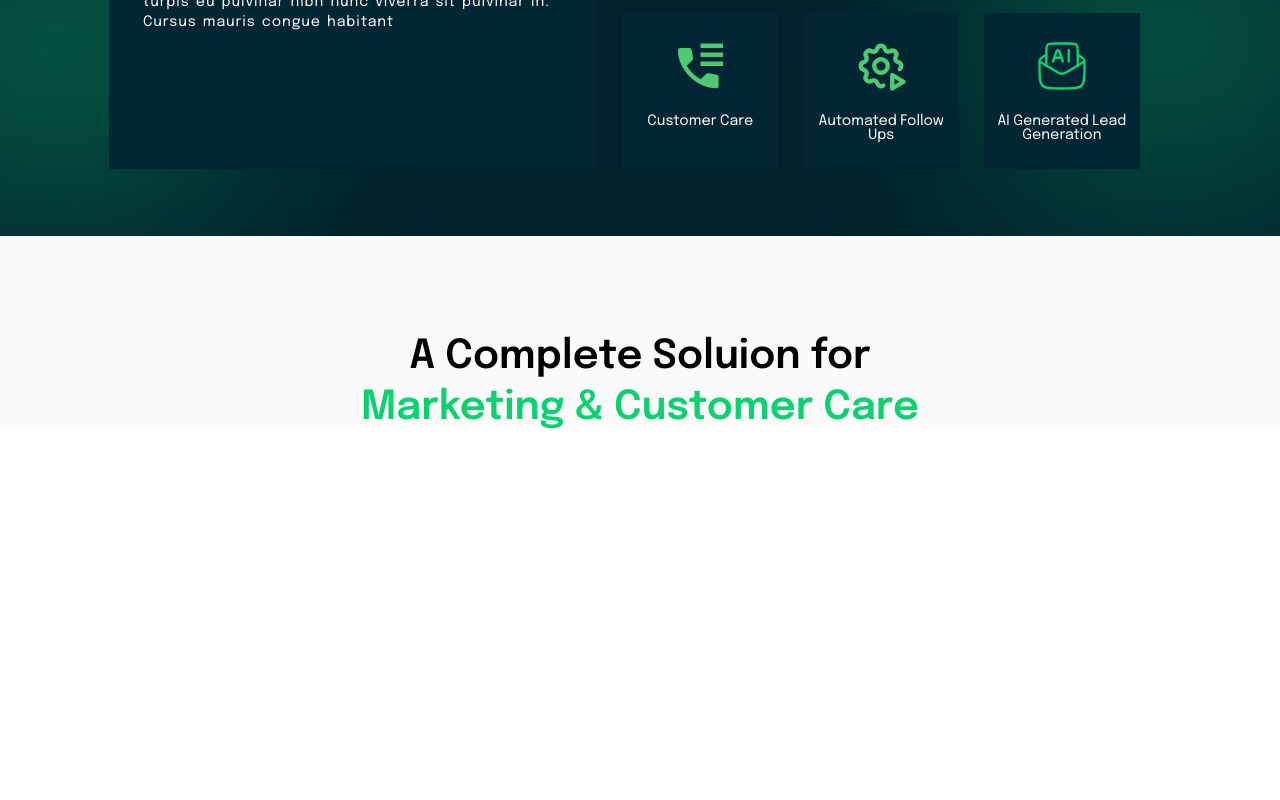
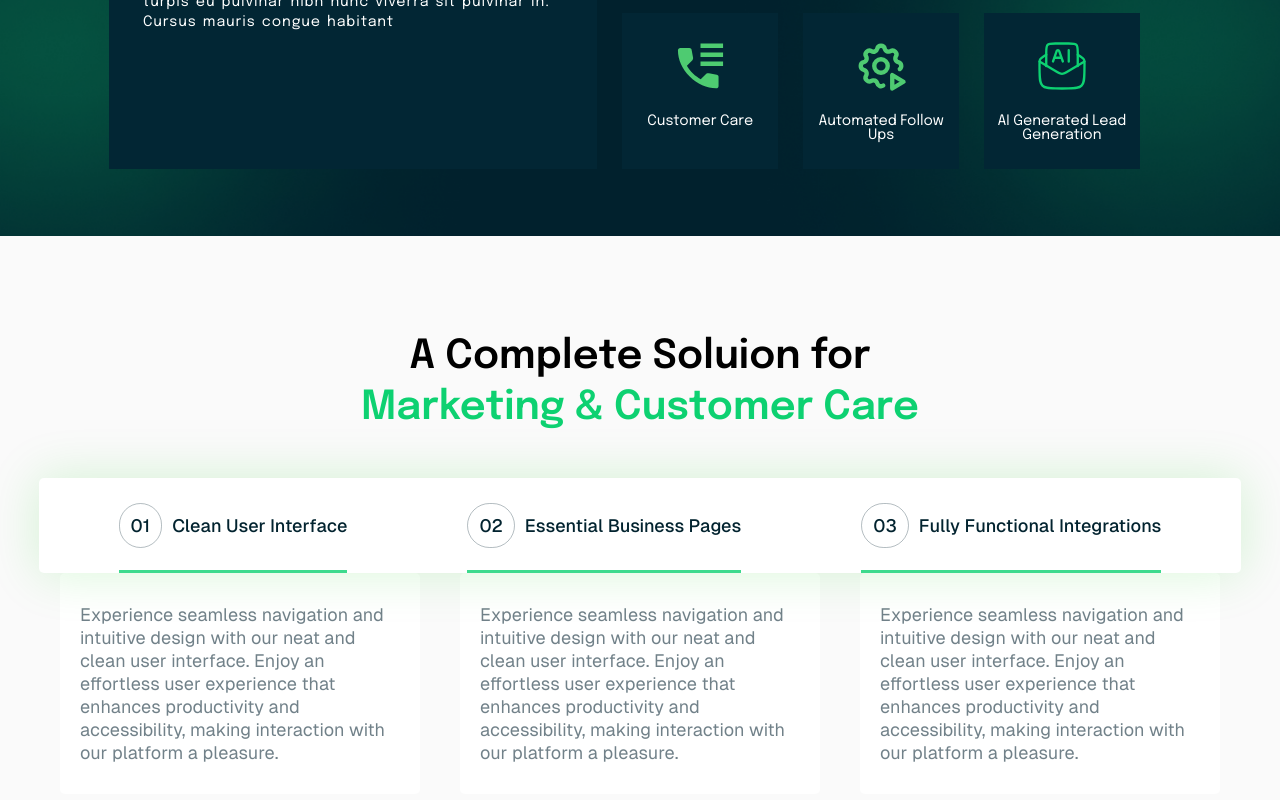
Before and after one commit to Aditya-0712/Reybot, a React (Create React App) app: page / in a window 1280 px wide. Shown: the part 1322-2122 px from the top of the page. Before the commit the page ends 1750 px from the top, so only its background shows below. Built offline with nearby package versions, Linux system fonts and the light colour scheme.

Commit message:
section 4(px)

```diff
--- /dev/null
+++ b/src/Landing Page/components/section4/HeaderCard.jsx
@@ -0,0 +1,13 @@
+import "./headercard.css";
+
+function HeaderCard(){
+    return (
+        <div className="headercard">
+            <div><p>01</p><p>Clean User Interface</p></div>
+            <div><p>02</p><p>Essential Business Pages</p></div>
+            <div><p>03</p><p>Fully Functional Integrations</p></div>
+        </div>
+    );
+}
+
+export default HeaderCard;
--- /dev/null
+++ b/src/Landing Page/components/section4/MainCard.jsx
@@ -0,0 +1,15 @@
+import "./maincard.css";
+
+function MainCard(){
+    return (
+        <div className="maincard">
+            <p>Experience seamless navigation and intuitive design with our neat and clean user interface. Enjoy an effortless user experience that enhances productivity and accessibility, making interaction with our platform a pleasure.</p>
+
+            <p>Experience seamless navigation and intuitive design with our neat and clean user interface. Enjoy an effortless user experience that enhances productivity and accessibility, making interaction with our platform a pleasure.</p>
+
+            <p>Experience seamless navigation and intuitive design with our neat and clean user interface. Enjoy an effortless user experience that enhances productivity and accessibility, making interaction with our platform a pleasure.</p>
+        </div>
+    );
+}
+
+export default MainCard;
--- a/src/Landing Page/components/section4/Section4.jsx
+++ b/src/Landing Page/components/section4/Section4.jsx
@@ -1,10 +1,14 @@
 import "./section4.css";
+import HeaderCard from "./HeaderCard";
+import MainCard from "./MainCard";
 
 function Section4(){
     return (
         <div className="section4">
             <p className="heading">A Complete Soluion for</p>
             <p className="heading" style={{color:"#0DD171", marginTop:"10px"}}>Marketing & Customer Care</p>
+            <HeaderCard />
+            <MainCard />
         </div>
     );
 }
--- /dev/null
+++ b/src/Landing Page/components/section4/headercard.css
@@ -0,0 +1,33 @@
+.headercard{
+    display: flex;
+    background-color: white;
+    margin: 50px auto 0 auto;
+    flex-wrap: wrap;
+    column-gap:120px;
+    padding: 25px 80px 0 80px;
+    border-radius: 5px;
+    box-shadow: 0px 0px 50px 2px #0DC70026;
+    z-index: 1;
+}
+
+.headercard div{
+    display: flex;
+    margin:0;
+    padding-bottom: 22px;
+    border-bottom: 3px solid #3DDA8D;
+}
+
+.headercard div p:nth-child(1){
+    font:18px geist-med;
+    color:#02232F;
+    padding: 10px 11px;
+    border-radius: 50px;
+    border:1px solid #455a6466;
+    margin:auto 0;
+}
+
+.headercard div p:nth-child(2){
+    font:18px geist-med;
+    color:#02232F;
+    margin:auto 0 auto 10px;
+}
--- /dev/null
+++ b/src/Landing Page/components/section4/maincard.css
@@ -0,0 +1,16 @@
+.maincard{
+    display:flex;
+    flex-wrap: wrap;
+    column-gap: 40px;
+    margin:0 auto 90px auto;
+}
+
+.maincard p{
+    font:18px geist-reg;
+    color:#455a64c2;
+    max-width: 320px;
+    background-color: white;
+    padding: 30px 20px;
+    margin:0;
+    border-radius: 5px;
+}
```
